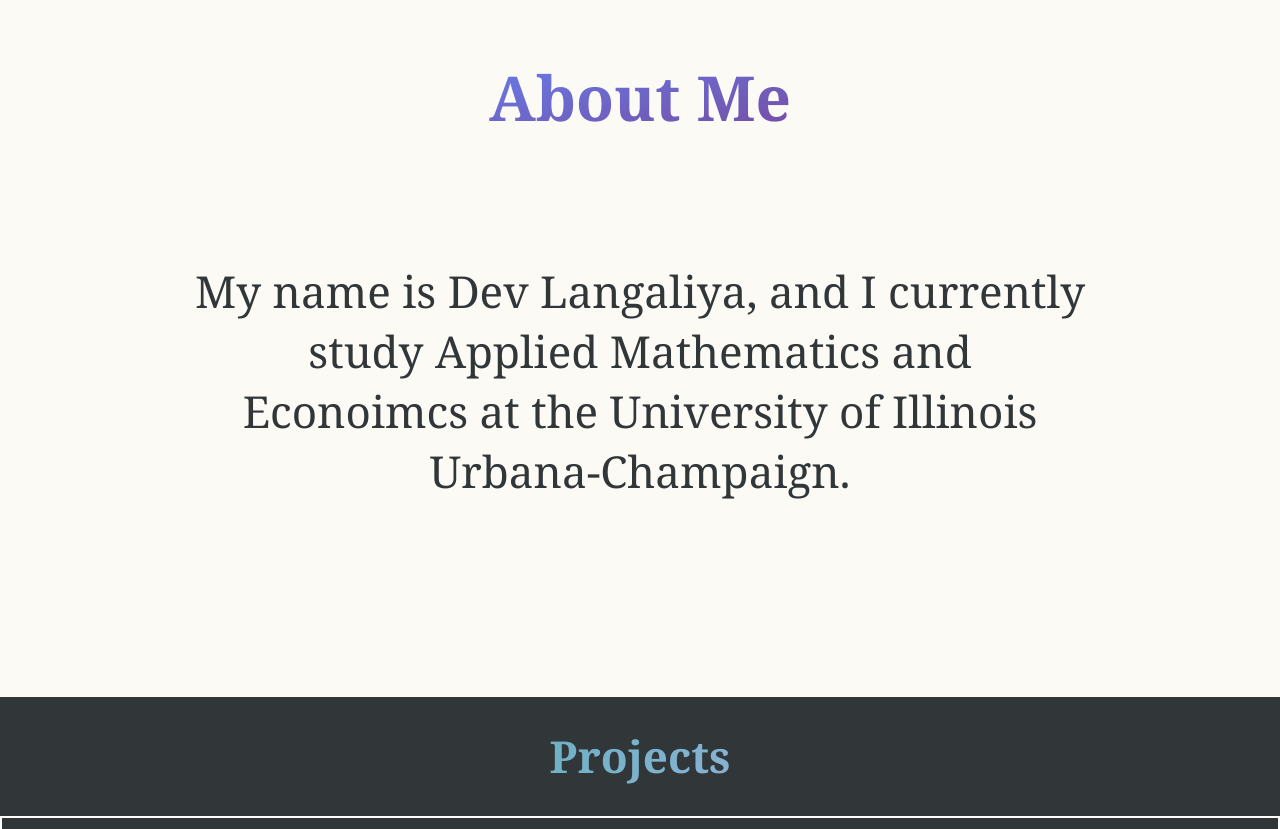
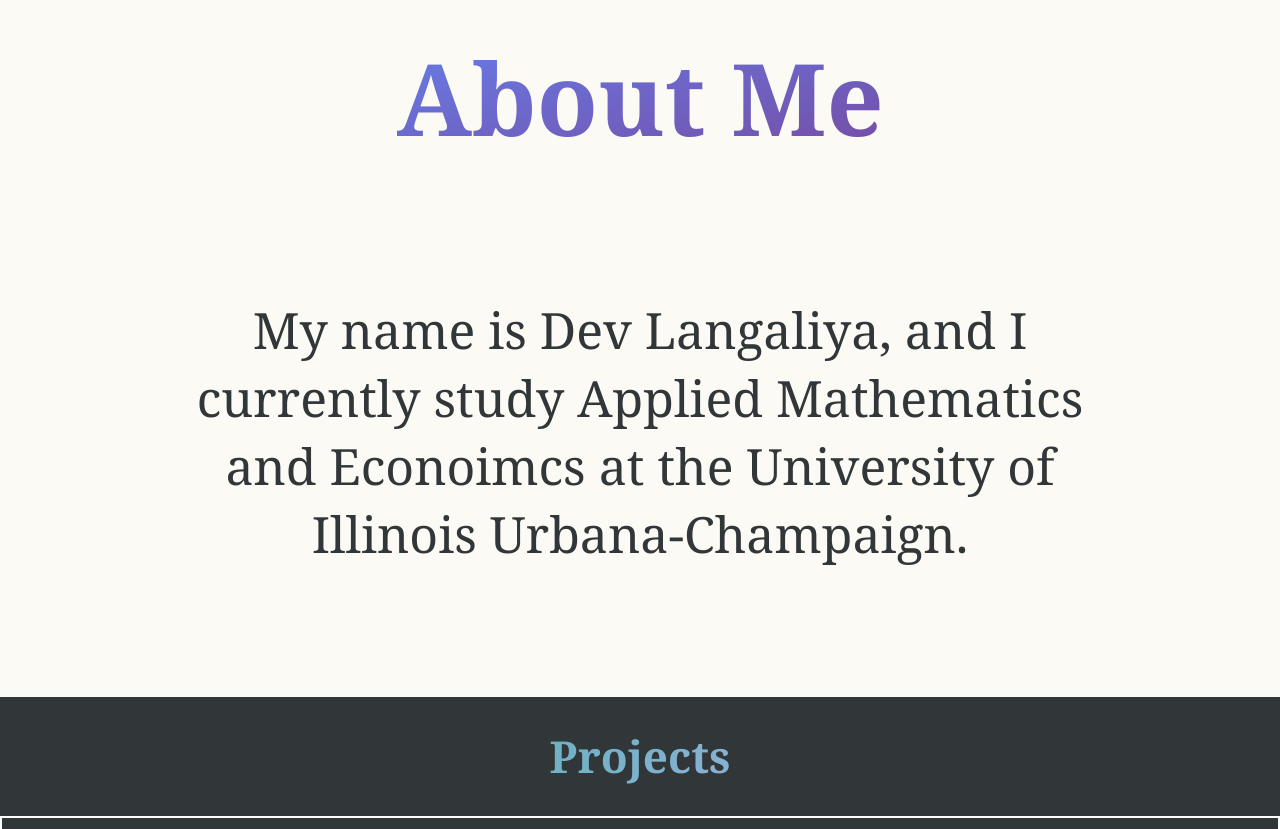
Before and after one commit to DevLangaliya/portfolio-dev, a React (Create React App) app: page / in a window 1280 px wide. Shown: the part 903-1732 px from the top of the page. Built offline with nearby package versions, Linux system fonts and the light colour scheme.

Commit message:
fixed formatting

```diff
--- a/src/AboutMe.css
+++ b/src/AboutMe.css
@@ -12,10 +12,14 @@
 }
 
 .about-me {
+    font-size: 100px;
     background: -webkit-linear-gradient(105deg, #764BA2 , #667EEA);
         -webkit-background-clip: text;
         background-clip: text;
         -webkit-text-fill-color: transparent;
+    @media (max-width: 767px) {
+        font-size: 45px;
+    }
 }
 
 
@@ -25,6 +29,10 @@
     scroll-snap-type: x mandatory;
     width: 100%;
 
+}
+
+.aboutme-width {
+    max-width: 900px;
 }
 
 ::-webkit-scrollbar {
@@ -40,11 +48,10 @@
     scroll-behavior: smooth;
     justify-content: center;
     align-items: center;
-    font-size: 44px;
+    font-size: 50px;
     text-align: center;
-
     @media (max-width: 767px) {
-        font-size: 15px;
+        font-size: 20px;
         text-wrap: wrap;
     }
 
--- a/src/AboutMe.js
+++ b/src/AboutMe.js
@@ -13,7 +13,7 @@
           <Fade bottom>
             <div className="carousel-item">
               <div className="centerWrap">
-                <p style={{"maxWidth": "900px"}}>
+                <p className="aboutme-width">
                   My name is Dev Langaliya, and I currently study Applied Mathematics and Econoimcs at the University of Illinois Urbana-Champaign.
                 </p>
               </div>
@@ -23,12 +23,7 @@
           <Fade right>
             <div className="carousel-item">
               <div className="centerWrap">
-                <p style={
-                  {
-                    "maxWidth": "900px"
-
-                  }
-                }>
+                <p className="aboutme-width">
                   I have an interest in building intuitive and user-friendly web applications, such as this website.
                 </p>
               </div>
@@ -38,8 +33,8 @@
           <Fade right>
             <div className="carousel-item">
               <div className="centerWrap">
-                <p style={{"maxWidth": "900px"}}>
-                  I am currently working a web application which allows the user to practice their poker skills with real time board analysis.
+                <p className="aboutme-width">
+                  I am currently working on a web application which allows the user to practice their poker skills with real time board analysis.
                 </p>
               </div>
             </div>
@@ -48,7 +43,7 @@
           <Fade right>
             <div className="carousel-item">
               <div className="centerWrap">
-                <p style={{"maxWidth": "900px"}}>
+                <p className="aboutme-width">
                   I am a software engineer with a passion for building web applications.
                 </p>
               </div>
@@ -58,7 +53,7 @@
           <Fade right>
             <div className="carousel-item">
               <div className="centerWrap">
-                <p style={{"maxWidth": "900px"}}>
+                <p className="aboutme-width">
                   I am a software engineer with a passion for building web applications.
                 </p>
               </div>
```
